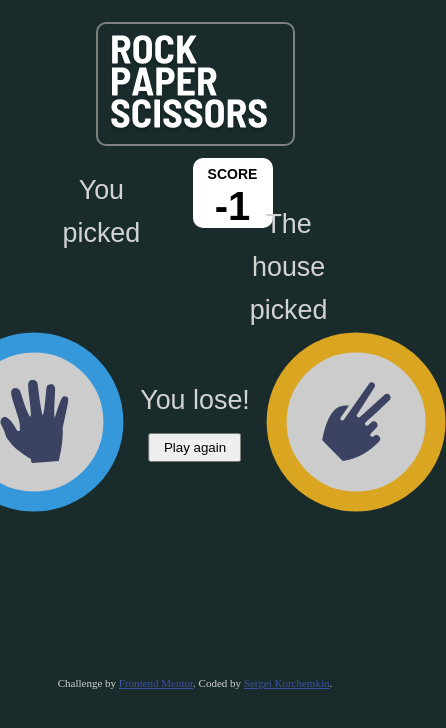
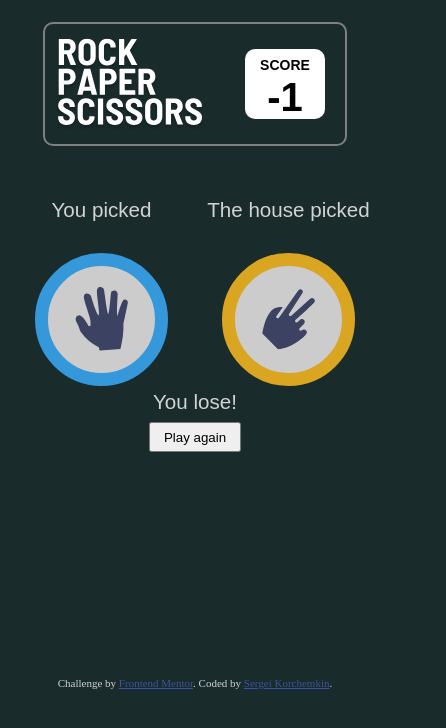
Before and after one commit to Alhxor/rock-paper-scissors, a React app: page / in a window 390 px wide. Both pictures are taken after a click on the link 97 px from the left and 324 px from the top of the page. Shown: the whole page, 446 px wide, since content can reach past the window. Built offline with nearby package versions, Linux system fonts and the light colour scheme.

Commit message:
Change layout to work better on small mobile screens

```diff
--- a/src/components/App/App.css
+++ b/src/components/App/App.css
@@ -6,9 +6,14 @@ div, img {
     /* outline: 1px solid red; */
 }
 
+body {
+    min-width: 300px;
+    /* padding: 0 0em; */
+}
+
 header {
     position: relative;
-    min-width: 100px;
+    min-width: 300px;
     width: 50vw;
     height: 120px;
     margin: 1em auto;
@@ -30,6 +35,8 @@ header::after, main::after {
     border-radius: 10px;
     font-weight: bold;
     padding: 5px 10px;
+    max-width: 50%;
+    /* max-width: 25vw; */
 }
 
 .logo {
--- a/src/components/Game/Game.css
+++ b/src/components/Game/Game.css
@@ -1,20 +1,26 @@
+/* div { outline: 1px solid red } */
+
 .icon {
+    position: relative;
     display: inline-block;
     background: #ccc;
     border-radius: 50%;
-    border-width: 20px;
+    border-width: calc(10px + 1vmin);
     border-style: solid;
     cursor: pointer;
+    background-position: center;
+    background-repeat: no-repeat;
+    background-size: 50%;
 }
 
-.icon img {
+/* .icon img {
     display: inline-block;
     position: relative;
     top: 50%;
     left: 50%;
     transform: translate(-50%, -50%);
     width: 50%;
-}
+} */
 
 .result-layout {
     position: relative;
@@ -22,7 +28,7 @@
     /* margin-top: 12em; */
 }
 
-.result-header::after {
+.result-layout::after {
     content: '';
     display: table;
     clear: both;
@@ -31,27 +37,36 @@
 .label {
     text-align: center;
     font-family: sans-serif;
-    font-size: 1.2em;
+    font-size: calc(0.8rem + 2vmin);
+    margin: 0 auto;
+}
+
+.label p {
+    padding: 5px 0;
 }
 
 .float-left { float: left; }
 .float-right { float: right; }
 
+.w20 { width: 20%; }
 .w40 { width: 40%; }
+.w50 { width: 50%; }
+.w60 { width: 60%; }
 .w60px { width: 60px; }
+.w100px { width: 100px; }
 
 .blue-border { border-color: #3498db; }
 .yellow-border { border-color: goldenrod; }
 .red-border { border-color: crimson; }
 
 .normal {
-    width: calc(60px + 10vmin);
-    height: calc(60px + 10vmin);
+    width: calc(40px + 12vmin);
+    height: calc(40px + 12vmin);
 }
 
 .big {
-    width: calc(100px + 10vmin);
-    height: calc(100px + 10vmin);
+    width: calc(60px + 12vmin);
+    height: calc(60px + 12vmin);
 }
 
 .align-from-center {
@@ -77,13 +92,14 @@ button {
     position: relative;
     background-position: center;
     background-repeat: no-repeat;
-    min-width: 100px;
+    background-size: calc(100px + 20vmin);
+    /* min-width: 300px; */
     min-height: 50vh;
-    width: 80vw;
     height: 60vh;
     margin: 0 auto;
 }
 
-.bg-triangle {
-    background-image: url('../../../images/bg-triangle.svg');
-}
+.bg-paper { background-image: url('../../../images/icon-paper.svg'); }
+.bg-rock { background-image: url('../../../images/icon-rock.svg'); }
+.bg-scissors { background-image: url('../../../images/icon-scissors.svg'); }
+.bg-triangle { background-image: url('../../../images/bg-triangle.svg'); }
--- a/src/components/Game/Game.js
+++ b/src/components/Game/Game.js
@@ -16,6 +16,12 @@ export function Game(props) {
         [BACKGROUND]: require('../../../images/bg-triangle.svg')
     }
 
+    const bgStyles = {
+        [PAPER]: 'bg-paper',
+        [SCISSORS]: 'bg-scissors',
+        [ROCK]: 'bg-rock'
+    }
+
     const borderStyles = {
         [PAPER]: 'blue-border',
         [SCISSORS]: 'yellow-border',
@@ -26,18 +32,15 @@ export function Game(props) {
         <div className='game bg-triangle'>
             <Choice
                 onClick={() => chooseAction(PAPER)}
-                className='icon normal align-from-center top-left blue-border'
-                image={images.PAPER}
+                className={`icon normal align-from-center top-left blue-border ${bgStyles.PAPER}`}
             />
             <Choice
                 onClick={() => chooseAction(SCISSORS)}
-                className='icon normal align-from-center top-right yellow-border'
-                image={images.SCISSORS}
+                className={`icon normal align-from-center top-right yellow-border ${bgStyles.SCISSORS}`}
             />
             <Choice
                 onClick={() => chooseAction(ROCK)}
-                className='icon normal align-from-center bottom-center red-border'
-                image={images.ROCK}
+                className={`icon normal align-from-center bottom-center red-border ${bgStyles.ROCK}`}
             />
         </div>
     )
@@ -45,29 +48,36 @@ export function Game(props) {
     const result = (
         <div className='game'>
             <div className='result-layout'>
-                <div className='label w40 float-left'>You picked
+                <div className='label w50 float-left'>
+                    <p>You picked</p>
                 </div>
-                <div className='label w40 column float-right'>The house picked</div>
+                <div className='label w50 float-right'>
+                    <p>The house picked</p>
+                </div>
             </div>
 
-            <Choice
-            onClick={() => ''}
-            className={`icon big align-from-center left-middle
-                ${borderStyles[playerAction]}`}
-                image={images[playerAction]}
-                />
-
-            <div className='label align-from-center center-middle'>
-                {gameResult}<br />
-                <button onClick={() => playAgain()}>Play again</button>
+            <div className='result-layout'>
+                <div className='label w50 float-left'>
+                    <Choice
+                        onClick={() => ''}
+                        className={`icon big
+                            ${borderStyles[playerAction]}
+                            ${bgStyles[playerAction]}`}
+                    />
+                </div>
+                <div className='label w50 float-right'>
+                    <Choice
+                        onClick={() => ''}
+                        className={`icon big
+                            ${borderStyles[opponentAction]}
+                            ${bgStyles[opponentAction]}`}
+                    />
+                </div>
             </div>
-
-            <Choice
-                onClick={() => ''}
-                className={`icon big align-from-center right-middle
-                            ${borderStyles[opponentAction]}`}
-                image={images[opponentAction]}
-            />
+            <div className='label'>
+            {gameResult}<br />
+            <button onClick={() => playAgain()}>Play again</button>
+            </div>
         </div>
     )
 
```
